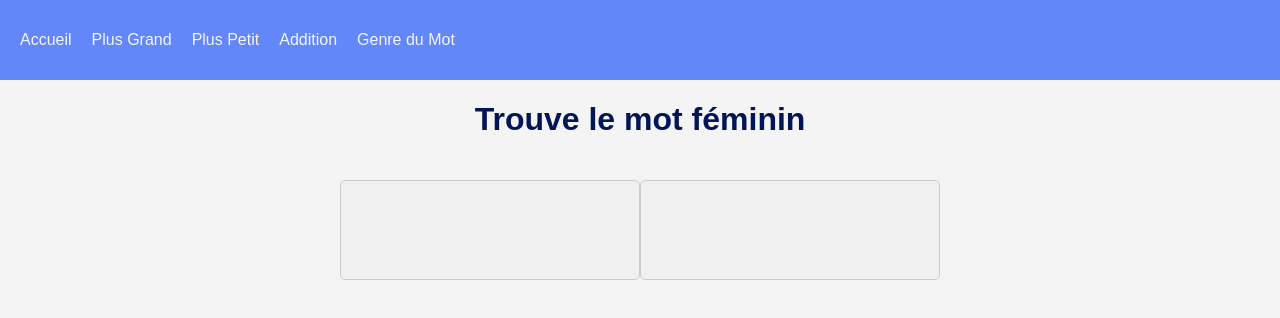
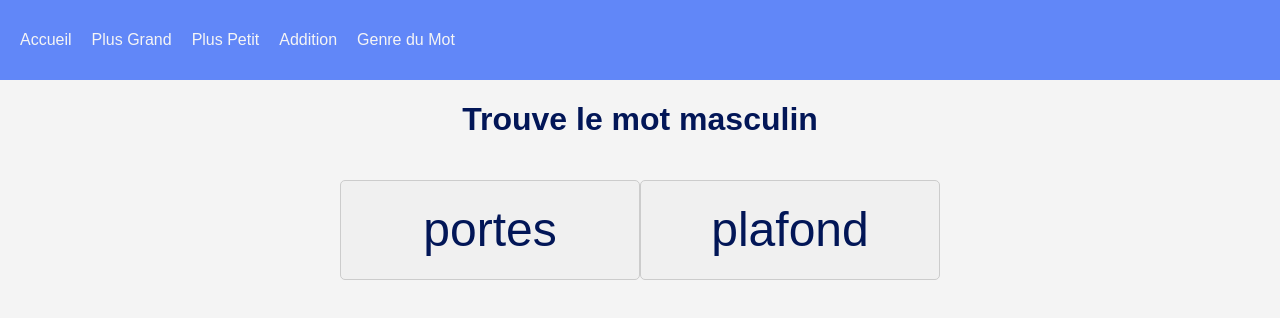
Before and after one commit to angeliquebesi/exosCP, a React (Vite) app: page /wordType in a window 1280 px wide. Shown: the top 318 px of the page. Built offline with nearby package versions, Linux system fonts and the light colour scheme.

Commit message:
feat: create logic to view choice and check response

```diff
--- a/src/Pages/Compare/CompareWordType.tsx
+++ b/src/Pages/Compare/CompareWordType.tsx
@@ -4,11 +4,12 @@ import ResponseComponents from "../../components/ResponseComponents";
 
 function CompareWordType() {
   const [result, setResult] = useState<boolean | null>(null);
+  const [genre, setGenre] = useState<string>('masculin');
 
   return (
     <div className="page-container">
-      <h1>Trouve le mot féminin</h1>
-      <CompareWordTypeComponent setResult={setResult} />
+      <h1>Trouve le mot {genre}</h1>
+      <CompareWordTypeComponent setResult={setResult} genre={genre} />
       <ResponseComponents result={result}/>
     </div>
   )
--- a/src/components/AtomicComponents/ChoiceResponseButton.tsx
+++ b/src/components/AtomicComponents/ChoiceResponseButton.tsx
@@ -1,7 +1,7 @@
 import './ChoiceResponseButton.css'
 
 interface ChoiceResponseButtonProps {
-  readonly value: number
+  readonly value: number | string
   readonly onClick: () => void
   readonly disabled: boolean
 }
--- a/src/components/CompareWordTypeComponent.tsx
+++ b/src/components/CompareWordTypeComponent.tsx
@@ -1,14 +1,19 @@
+import { useMemo } from "react"
+import { getRandomWord, Word } from "../utils/getRandomWord"
 import ChoiceResponseButton from "./AtomicComponents/ChoiceResponseButton"
 
-function CompareWordTypeComponent({ setResult }: Readonly<{setResult: (result: boolean) => void}>) {
+function CompareWordTypeComponent({ setResult, genre }: Readonly<{setResult: (result: boolean) => void, genre: string}>) {
+  const firstWord = useMemo(() => getRandomWord(), [])
+  const secondWord = useMemo(() => getRandomWord(firstWord), [firstWord])
 
-
-  // function onClick pour vérifier si la réponse est correcte
+  const checkResponse = (response: Word) => {
+    setResult(response.genre === genre)
+  }
 
   return (
     <div>
-      <ChoiceResponseButton />
-      <ChoiceResponseButton />
+      <ChoiceResponseButton value={firstWord.nom} onClick={()=> checkResponse(firstWord)}/>
+      <ChoiceResponseButton value={secondWord.nom} onClick={() => checkResponse(secondWord)}/>
     </div>
   )
 }
--- /dev/null
+++ b/src/utils/getRandomWord.ts
@@ -0,0 +1,18 @@
+import dictionnaire from '../data/dictionnaire.json';
+
+export interface Word {
+  nom: string;
+  genre: string;
+  nombre: string;
+}
+
+export const getRandomWord = (excluded?: Word): Word => {
+  let randomWord: Word;
+  do {
+    const randomIndex = Math.floor(Math.random() * dictionnaire.length);
+    randomWord = dictionnaire[randomIndex];
+  }
+  while (randomWord.genre === excluded?.genre);
+
+  return randomWord;
+}
```
